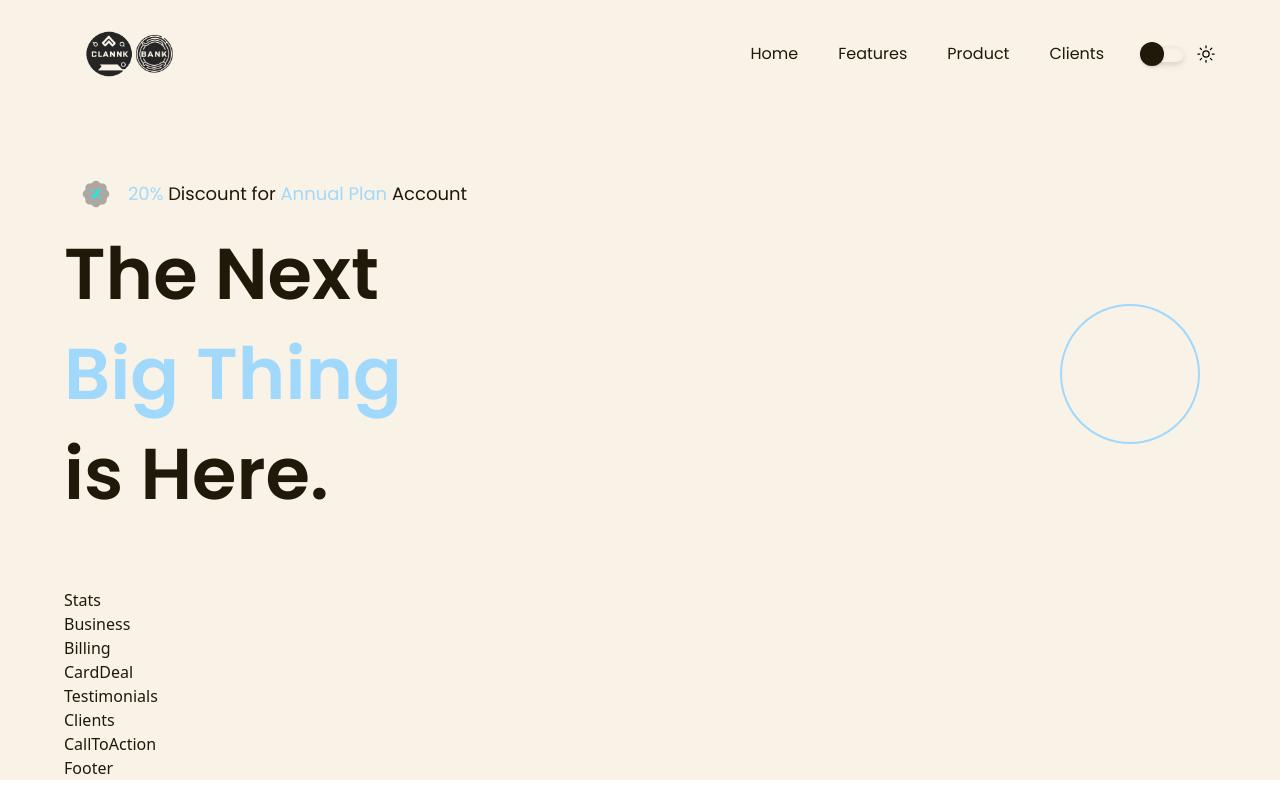
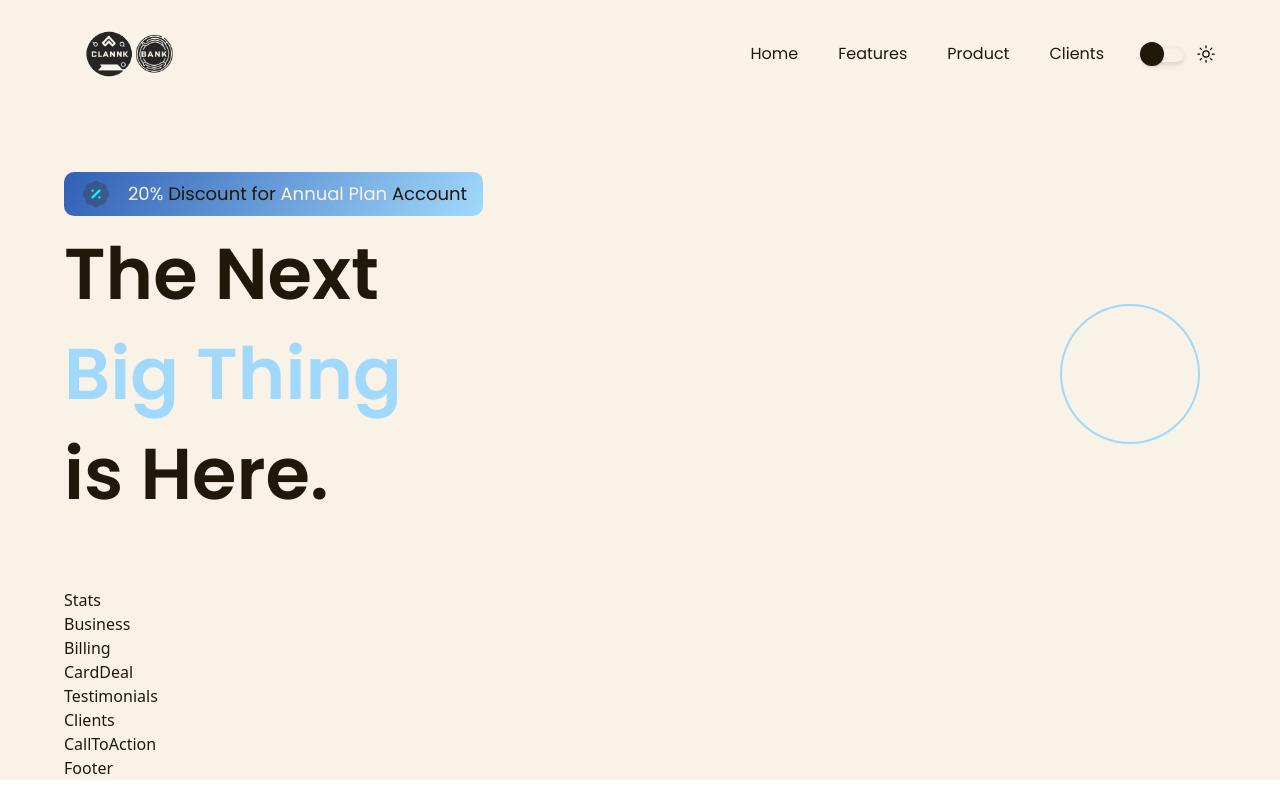
Before and after one commit to td2thinh/react-finance-app, a React (Vite) app: page / in a window 1280 px wide. Built offline with nearby package versions, Linux system fonts and the light colour scheme.

Commit message:
Rework gradient in Hero Component

```diff
--- a/src/App.css
+++ b/src/App.css
@@ -52,3 +52,8 @@ input:checked ~ .dot {
 .bg-discount-gradient {
   background: linear-gradient(125.17deg, #272727 0%, #181306 100%);
 }
+
+
+.bg-discount-gradient-light {
+  background: linear-gradient(125.17deg, #305fb5 0%, #a1d9fc 100%);
+}
--- a/src/components/Hero.tsx
+++ b/src/components/Hero.tsx
@@ -1,20 +1,23 @@
 import styles from "../style"
 import { discount, robot } from "../assets"
 import GetStarted from "./GetStarted"
+import { useThemeContextProps } from "../App"
+import { useTheme } from "../context"
 
 const Hero = () => {
+    const { theme } = useTheme() as useThemeContextProps
     return (
         <>
             <section id='home' className={`flex md:flex-row flex-col ${styles.paddingY}`}>
                 <div className={`flex-1 ${styles.flexStart} flex-col xl:px-0 sm:px-16 px-6`}>
-                    <div className={`flex flex-row items-center py-[6px] px-4 bg-discount-gradient-light dark:bg-discount-gradient rounded-[10px] mb-2`}>
+                    <div className={`flex flex-row items-center py-[6px] px-4 ${theme === "light" ? 'bg-discount-gradient-light' : 'bg-discount-gradient'} rounded-[10px] mb-2`}>
                         <img src={discount} alt="discount" className="w-[32px] h-[32px] mr-2" />
                         <p className={`${styles.paragraph} ml-2`}>
-                            <span className="text-lightAccent">
+                            <span className="dark:text-lightAccent text-light">
                                 20% {' '}
                             </span>
                             Discount for {` `}
-                            <span className="text-lightAccent">
+                            <span className="dark:text-lightAccent text-light">
                                 Annual Plan {` `}
                             </span>
                             Account
```
